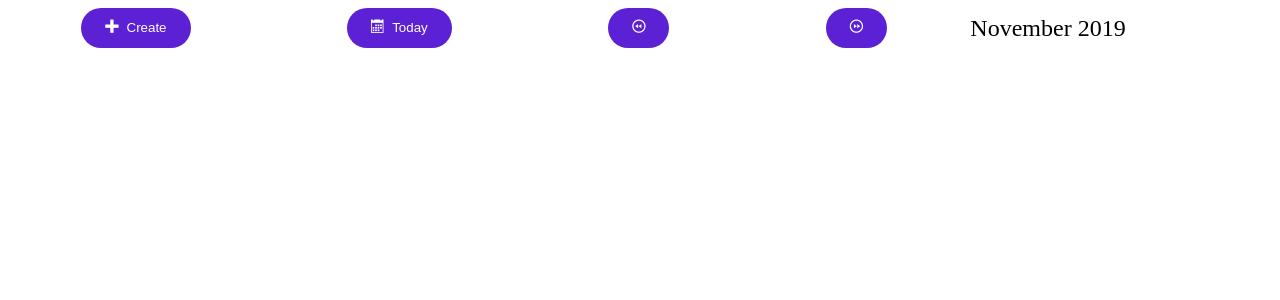
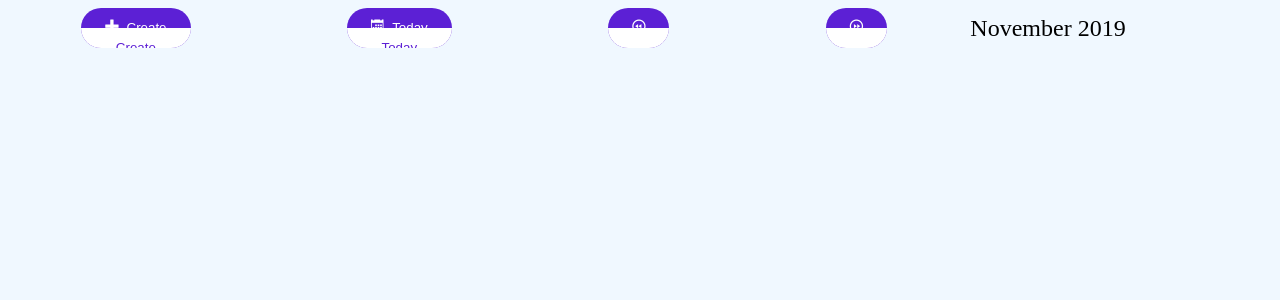
Before and after one commit to tandaraelena/reminder-app, a React (Create React App) app: page / in a window 1280 px wide. Shown: the top 300 px of the page. Built offline with nearby package versions, Linux system fonts and the light colour scheme.

Commit message:
create an animation for the buttons with a label

```diff
--- a/src/component/button/button.component.jsx
+++ b/src/component/button/button.component.jsx
@@ -4,6 +4,7 @@ import { StyledButton } from './button.style';
 const Button = ({ onClick, label = 'hey', children }) => {
   return (
     <StyledButton
+      label={label}
       onClick={onClick}
       data-testid='nice-button'
     >
--- a/src/component/button/button.style.js
+++ b/src/component/button/button.style.js
@@ -9,6 +9,25 @@ export const StyledButton = styled.button`
   border: 0;
   background-color: rgb(92, 32, 213);
   color: white;
+  position: relative;
+  overflow: hidden;
+  cursor: pointer;
+
+  &::after {
+    content: '${({ label }) => label}';
+    color: rgb(92, 32, 213);
+    background-color: white;
+    position: absolute;
+    top: 20px;
+    left: 0;
+    width: 100%;
+    height: 100%;
+    transition: 100ms;
+  }
+
+  &:hover::after {
+    ${({ label }) => label ? 'top: 0;' : ''}
+  }
 
   & > span:last-child{
     padding-left: 8px;
--- /dev/null
+++ b/src/index.css
@@ -0,0 +1,7 @@
+* {
+  box-sizing: border-box;
+}
+
+body {
+  background-color: aliceblue;
+}
--- a/src/index.jsx
+++ b/src/index.jsx
@@ -2,6 +2,7 @@ import React from 'react';
 import { render } from 'react-dom';
 import { ReminderApp } from './component/app';
 import './font.css'
+import './index.css'
 
 const renderToDom = () => {
   const reminderApp = document.querySelector('#reminder-app')
```
